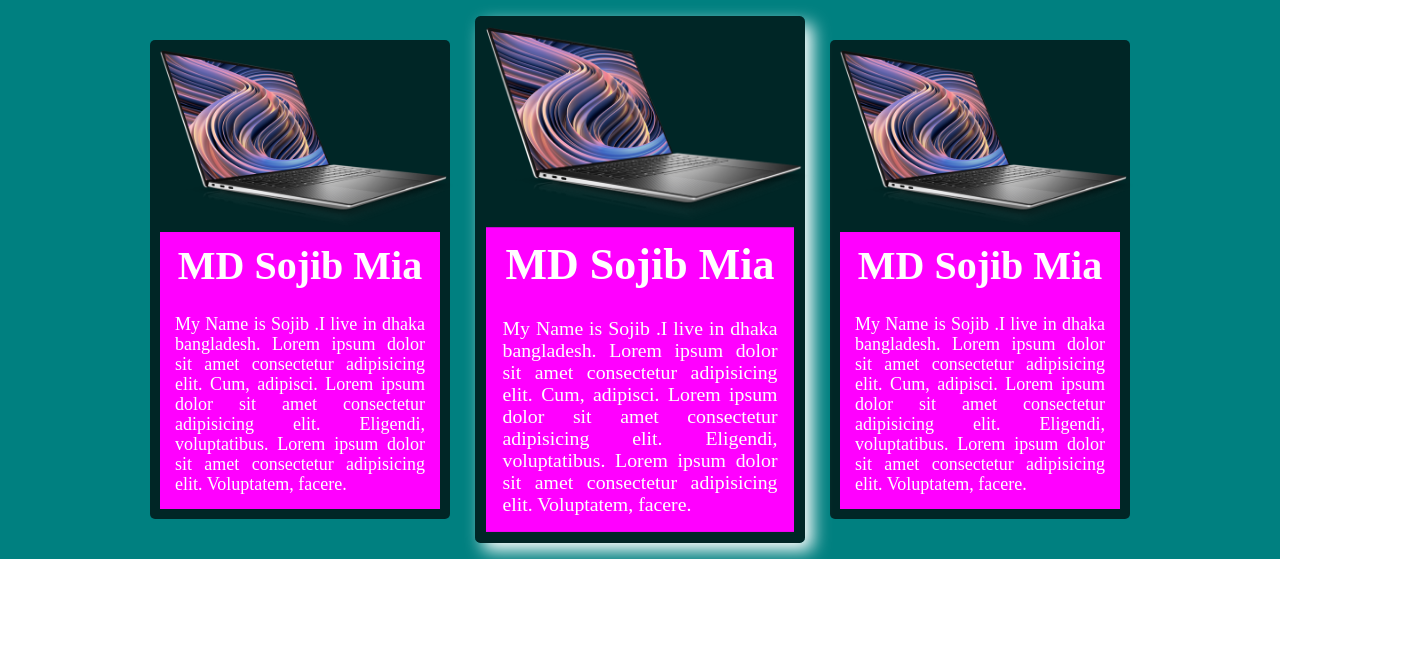
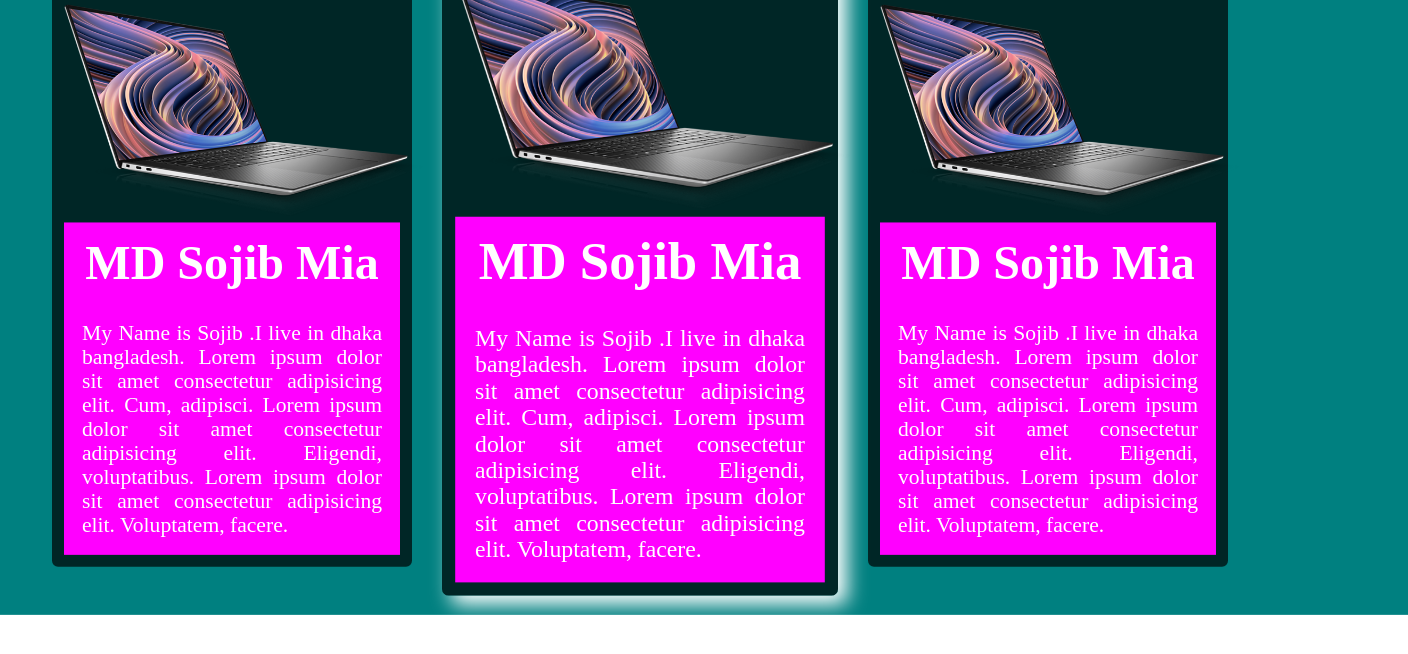
Before and after one commit to SojibRWD/Box-Shadow, a plain HTML site: page index.html in a window 1280 px wide. In both pictures the pointer is over the element 640 px from the left and 279 px from the top of the page. Shown: the whole page, 1408 px wide, since content can reach past the window. Drawn offline with Linux system fonts and the light colour scheme.

Commit message:
fiveth commit

```diff
--- a/css/style.css
+++ b/css/style.css
@@ -16,7 +16,10 @@
     justify-content: center;
     align-items: center;
     flex-wrap: wrap;
-    box-sizing: border-box;
+    transition: .4s;
+}
+.box-container:hover {
+    transform: scale(1.2);
 }
 .box {
     margin: 20px;
```
